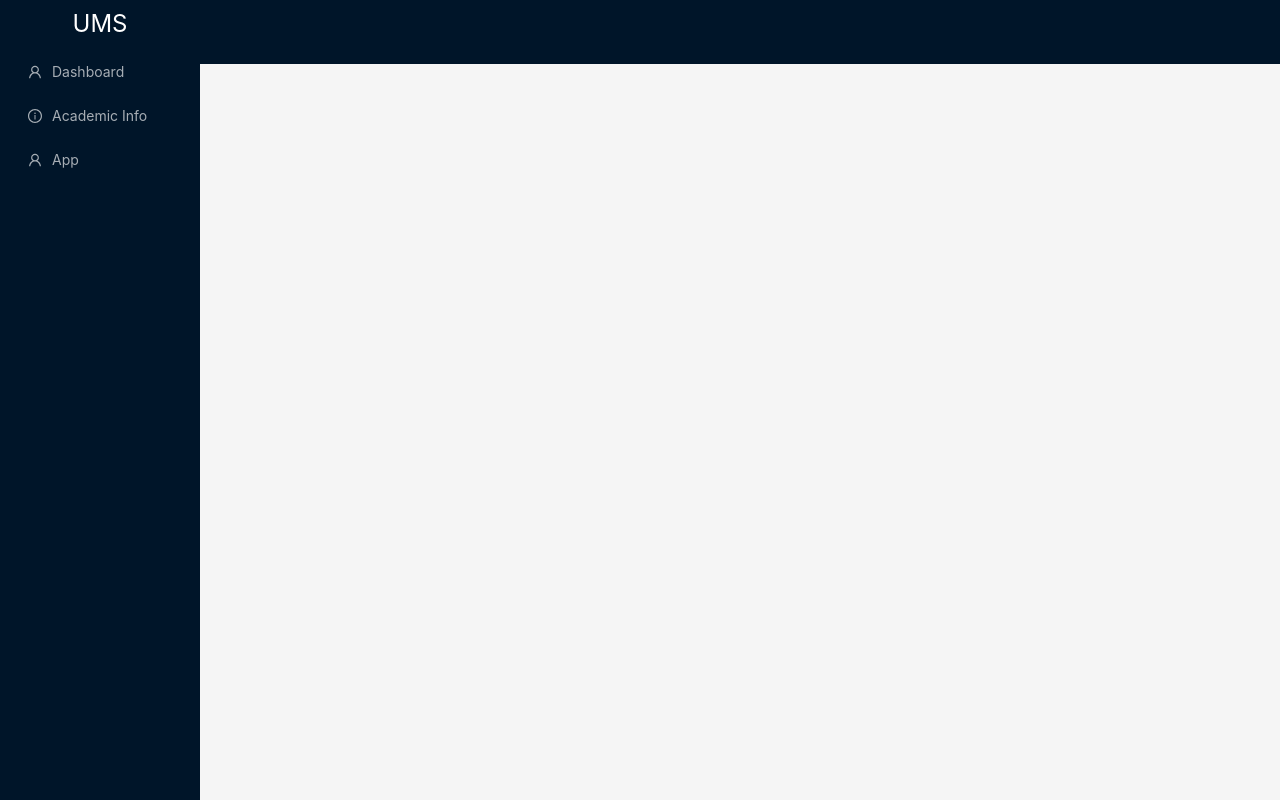
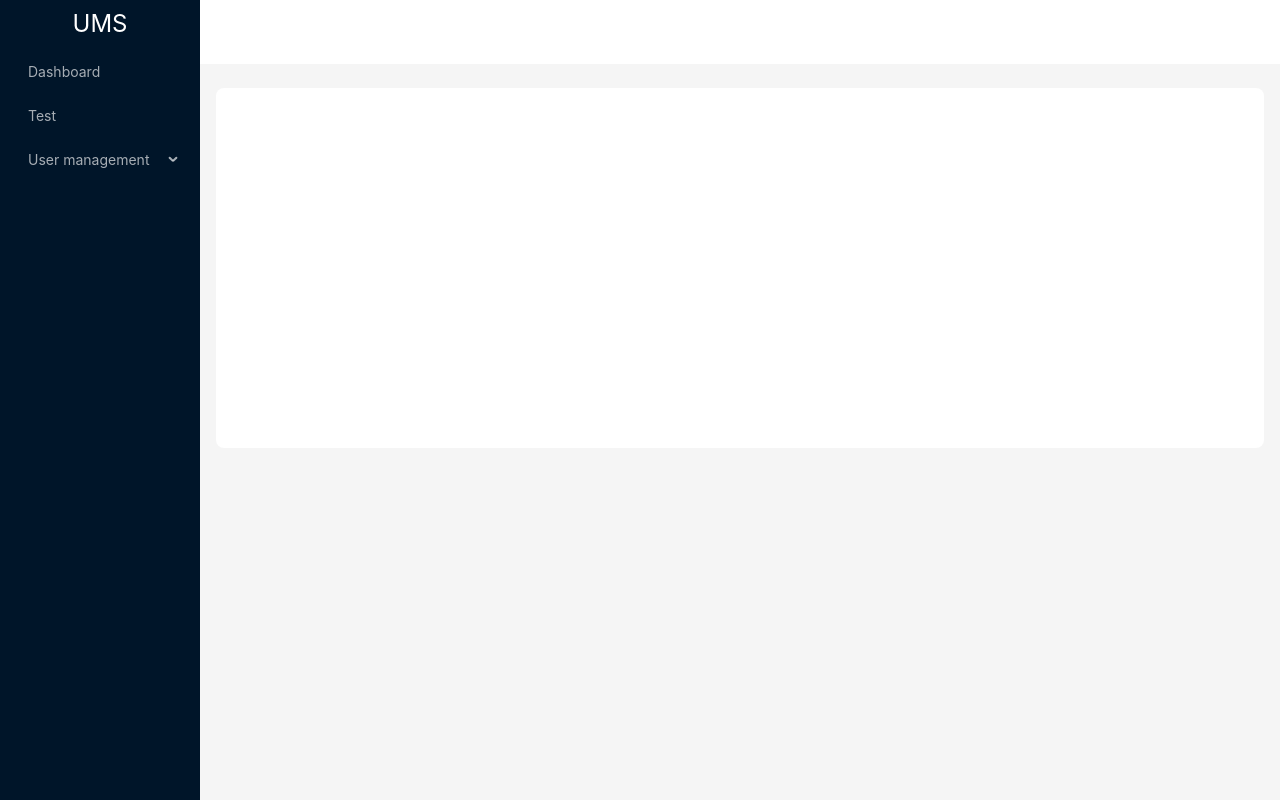
Before and after one commit to Source-Code-007/ph-university-client, a React (Vite) app: page /admin in a window 1280 px wide. Built offline with nearby package versions, Linux system fonts and the light colour scheme.

Commit message:
utils added for sidebar generator

```diff
--- a/src/components/layout/DashboardLayout.tsx
+++ b/src/components/layout/DashboardLayout.tsx
@@ -1,12 +1,10 @@
-import React from 'react';
-import { UserOutlined, InfoCircleOutlined } from '@ant-design/icons';
-import { Layout, Menu, theme } from 'antd';
-import { Outlet, useNavigate } from 'react-router-dom';
-import { routesGenerator } from '../../utils/routesGenerator';
-import { adminPaths } from '../../routes/paths/adminPaths';
+import React from "react";
+import { Layout, Menu, theme } from "antd";
+import { Outlet, useNavigate } from "react-router-dom";
+import { adminPaths } from "../../routes/paths/adminPaths";
+import { sidebarItemsGenerator } from "../../utils/sidebarItemsGenerator";
 
 const { Header, Content, Sider } = Layout;
-
 
 function getItem(label, key, icon, children?) {
   return {
@@ -16,19 +14,55 @@ function getItem(label, key, icon, children?) {
     label,
   };
 }
-console.log(routesGenerator(adminPaths), 'from routes.tsx');
 
-  const items = [
-    getItem("Dashboard", "/dashboard", <UserOutlined />),
+// const items = [
+//   getItem("Dashboard", "/dashboard", <UserOutlined />),
 
-    getItem("Academic Info", "/dashboard/academic-info", <InfoCircleOutlined />),
-    getItem("App", "/dashboard/test", <UserOutlined />),
+//   getItem("Academic Info", "/dashboard/academic-info", <InfoCircleOutlined />),
+//   getItem("App", "/dashboard/test", <UserOutlined />),
 
-  ];
+// ];
+// const items = [
+//   {
+//     key: "Test",
+//     icon: <UserOutlined />,
+//     label: <NavLink to={`/admin/student`}>Student</NavLink>,
+//   },
+//   {
+//     key: "2",
+//     icon: <UserOutlined />,
+//     label: <NavLink to={`/admin/faculty`}>Faculty</NavLink>,
+//   },
+//   {
+//     key: "2",
+//     icon: <UserOutlined />,
+//     label: "User management",
+//     children: [
+//       {
+//         key: "22",
+//         icon: <UserOutlined />,
+//         label: <NavLink to={`/admin/student`}>Student</NavLink>,
+//       },
+//       {
+//         key: "23",
+//         icon: <UserOutlined />,
+//         label: <NavLink to={`/admin/faculty`}>Faculty</NavLink>,
+//       },
+//       {
+//         key: "24",
+//         icon: <UserOutlined />,
+//         label: <NavLink to={`/admin/admin`}>Admin</NavLink>,
+//       },
+//     ],
+//   },
+// ];
+const items = sidebarItemsGenerator(adminPaths)
 
 const DashboardLayout: React.FC = () => {
-
-  const navigate = useNavigate()
+  const {
+    token: { colorBgContainer, borderRadiusLG },
+  } = theme.useToken();
+  const navigate = useNavigate();
 
   return (
     <Layout>
@@ -43,27 +77,29 @@ const DashboardLayout: React.FC = () => {
         }}
       >
         <div className="demo-logo-vertical" />
-        <h2 className='text-xl md:text-2xl text-white text-center py-2'>UMS</h2>
+        <h2 className="text-xl md:text-2xl text-white text-center py-2">UMS</h2>
         <Menu
-          onClick={({ key }) => {
-            key ? navigate(key) : navigate("/dashboard");
-          }}
+          // onClick={({ key }) => {
+          //   key ? navigate(key) : navigate("/dashboard");
+          // }}
           theme="dark"
           defaultSelectedKeys={["dashboard"]}
           mode="inline"
           items={items}
         />
       </Sider>
-      <Layout className='min-h-screen'>
-        <Header style={{ padding: 0, }} />
-        <Content style={{ margin: '24px 16px 0' }}>
+      <Layout className="min-h-screen">
+        <Header style={{ padding: 0, background: colorBgContainer }} />
+        <Content style={{ margin: "24px 16px 0" }}>
           <div
             style={{
               padding: 24,
-              minHeight: 360
+              minHeight: 360,
+              background: colorBgContainer,
+              borderRadius: borderRadiusLG,
             }}
           >
-           <Outlet/>
+            <Outlet />
           </div>
         </Content>
       </Layout>
--- /dev/null
+++ b/src/routes/paths/facultyPaths.tsx
@@ -0,0 +1,13 @@
+import App from "../../App";
+
+export const facultyPaths = [
+  { name: "Dashboard", path: "dashboard", element: <App /> },
+  { name: "My Faculty", path: "my-faculty", element: <App /> },
+  {
+    name: "Course management",
+    path: "course-management",
+    children: [
+      { name: "Course", path: "create-course", element: <App /> },
+    ],
+  },
+];
--- a/src/routes/routes.tsx
+++ b/src/routes/routes.tsx
@@ -2,6 +2,7 @@ import { createBrowserRouter } from "react-router-dom";
 import DashboardLayout from "../components/layout/DashboardLayout";
 import { routesGenerator } from "../utils/routesGenerator";
 import { adminPaths } from "./paths/adminPaths";
+import { facultyPaths } from "./paths/facultyPaths";
 
 
 console.log(routesGenerator(adminPaths), 'from routes.tsx');
@@ -12,6 +13,11 @@ const router = createBrowserRouter([
     element: <DashboardLayout />,
     children: routesGenerator(adminPaths)
   },
+  {
+    path: "/faculty",
+    element: <DashboardLayout/>,
+    children: routesGenerator(facultyPaths)
+  }
 ]);
 
 export default router;
--- a/src/utils/sidebarItemsGenerator.tsx
+++ b/src/utils/sidebarItemsGenerator.tsx
@@ -1,3 +1,41 @@
-const sidebarItemsGenerator = (items: SidebarItem[]): SidebarItem[] => {
+import { ReactNode } from "react";
+import { NavLink } from "react-router-dom";
+  type TRoute = {
+    key: string;
+    label: ReactNode;
+    children?:  TRoute[];
+  };
 
+  type TRoutes = {
+    name: string;
+    path: string;
+    element?: ReactNode;
+    children?: TRoutes[];
+  };
+export const sidebarItemsGenerator = (items: TRoutes[]) => {
+    return items.reduce((acc:TRoute[], item) => {
+
+        if(item.name && item.path && !item.children){
+            acc.push({
+                key: item.name,
+                label: <NavLink to={`/admin/${item.path}`}>{item.name}</NavLink>
+            })
+        }
+
+        if(item.name && item.children){
+
+            acc.push({
+                key: item.name,
+                label: item.name,
+                children: item.children.map((child:TRoutes)=> ({
+                    key: child.name,
+                    label: <NavLink to={`/admin/${child.path}`}>{child.name}</NavLink>
+                }))
+            })
+
+        }
+
+
+        return acc
+    }, [])
 }
```
Lines whose indentation alone changed are shown as unchanged.
